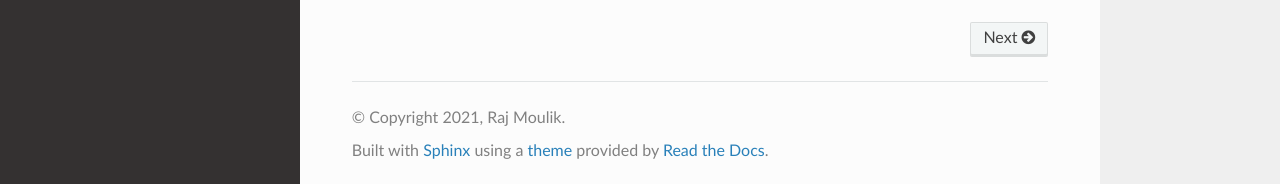
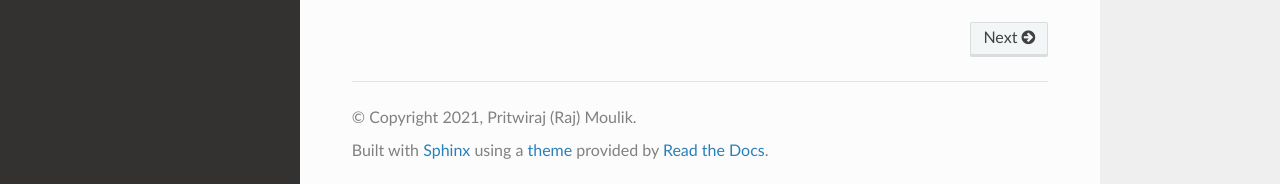
Before and after one commit to globalseismology/avni, a Sphinx documentation site: the page built from docs/index.rst, in a window 1280 px wide and 900 px high, scrolled down 1992 px. Shown: the part 713-897 px from the top of the window. Built offline with Sphinx 7.4.7 and the Read the Docs theme 2.0.0, drawn with Linux system fonts in a browser that asks for light colours; pages that are not in the unit, such as notebooks, are missing from menus.

Commit message:
added docs

```diff
--- a/docs/conf.py
+++ b/docs/conf.py
@@ -104,8 +104,8 @@ master_doc = 'index'
 
 # General information about the project.
 project = u'AVNI'
-copyright = u'2021, Raj Moulik'
-author = u'Raj Moulik'
+copyright = u'2021, Pritwiraj (Raj) Moulik'
+author = u'Pritwiraj (Raj) Moulik'
 
 # The version info for the project you're documenting, acts as replacement for
 # |version| and |release|, also used in various other places throughout the
```
Also changed, not shown: 1 other file.
